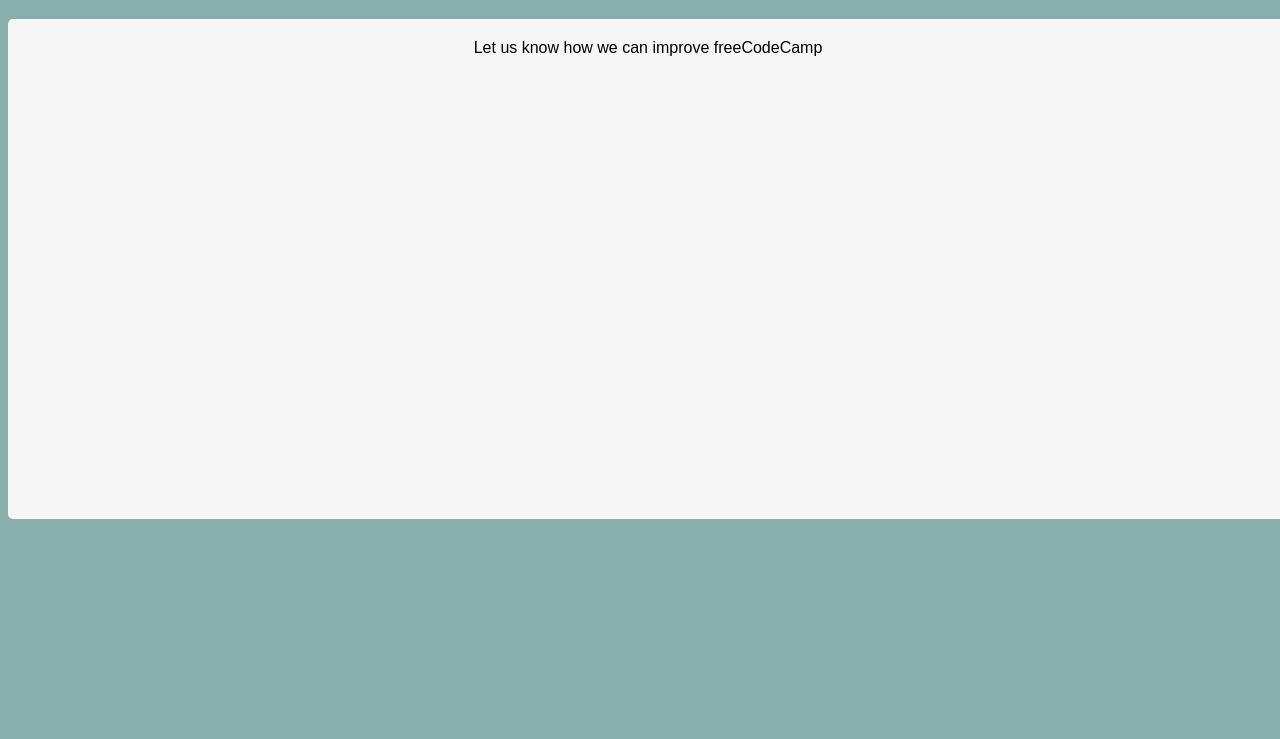
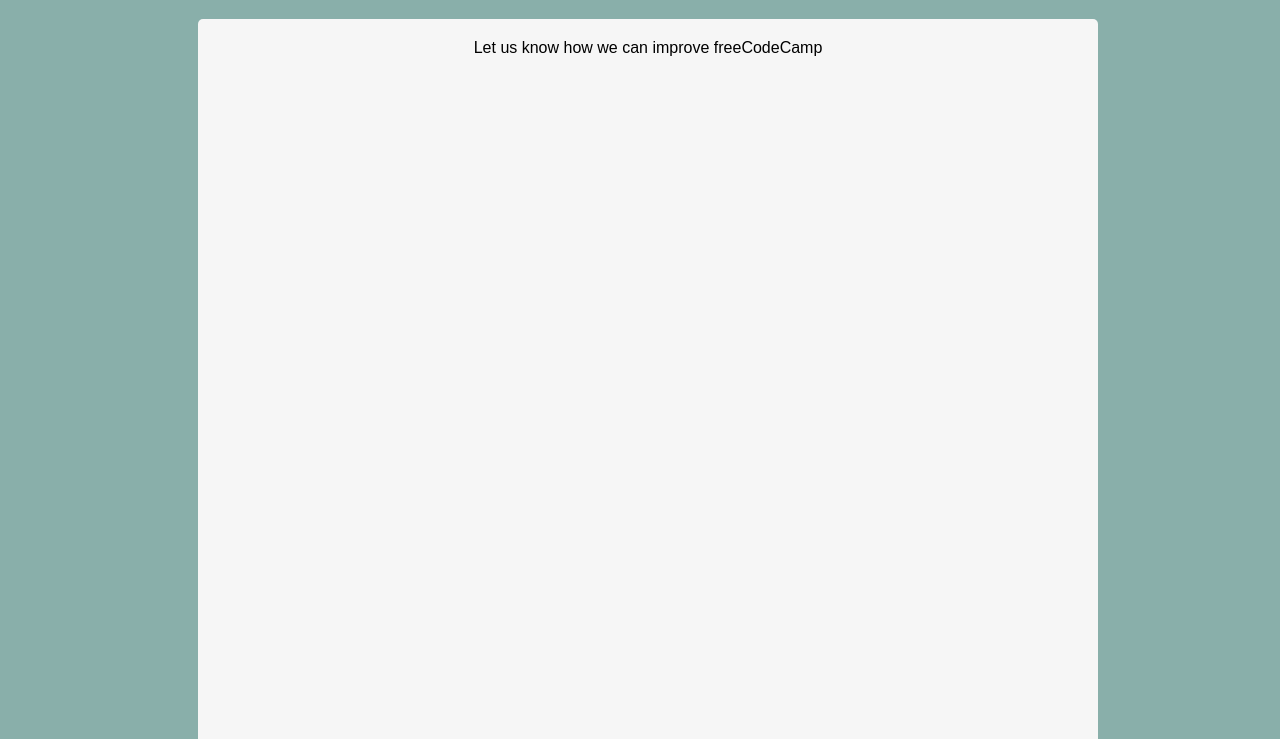
Before and after one commit to sergeialimov/survey-form, a plain HTML site: page index.html in a window 1280 px wide. Shown: the part 61-800 px from the top of the page. Drawn offline with Linux system fonts and the light colour scheme.

Commit message:
specify size and position of survey form

```diff
--- a/index.html
+++ b/index.html
@@ -9,6 +9,8 @@
       <h1 id="title">Survey Form</h1>
       <div id="survey-form">
         <p id="description">Let us know how we can improve freeCodeCamp</p>
+        <form >
+        </form>
       </div>
     </div>
   </body>
--- a/styles.css
+++ b/styles.css
@@ -11,8 +11,9 @@
 #survey-form {
   background-color: #f6f6f6;
   border-radius: 5px;
-  min-width: 100px;
-  min-height: 500px;
+  max-width: 900px;
+  height: 1000px;
+  margin: auto;
 }
 
 #description {
```
